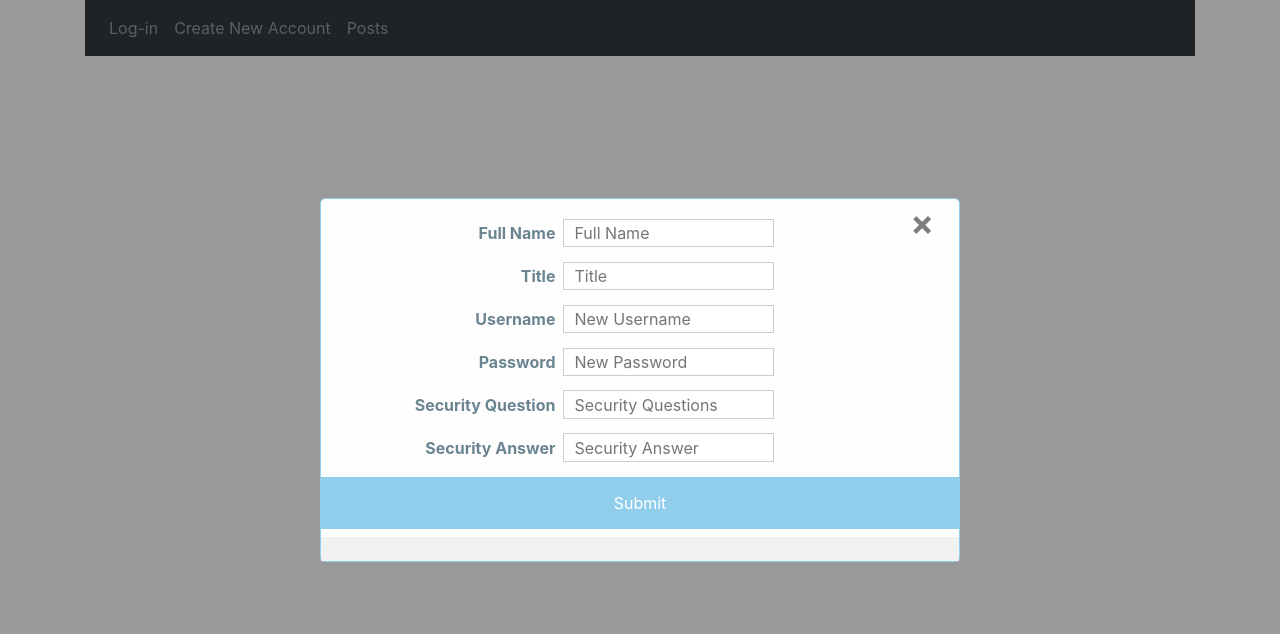
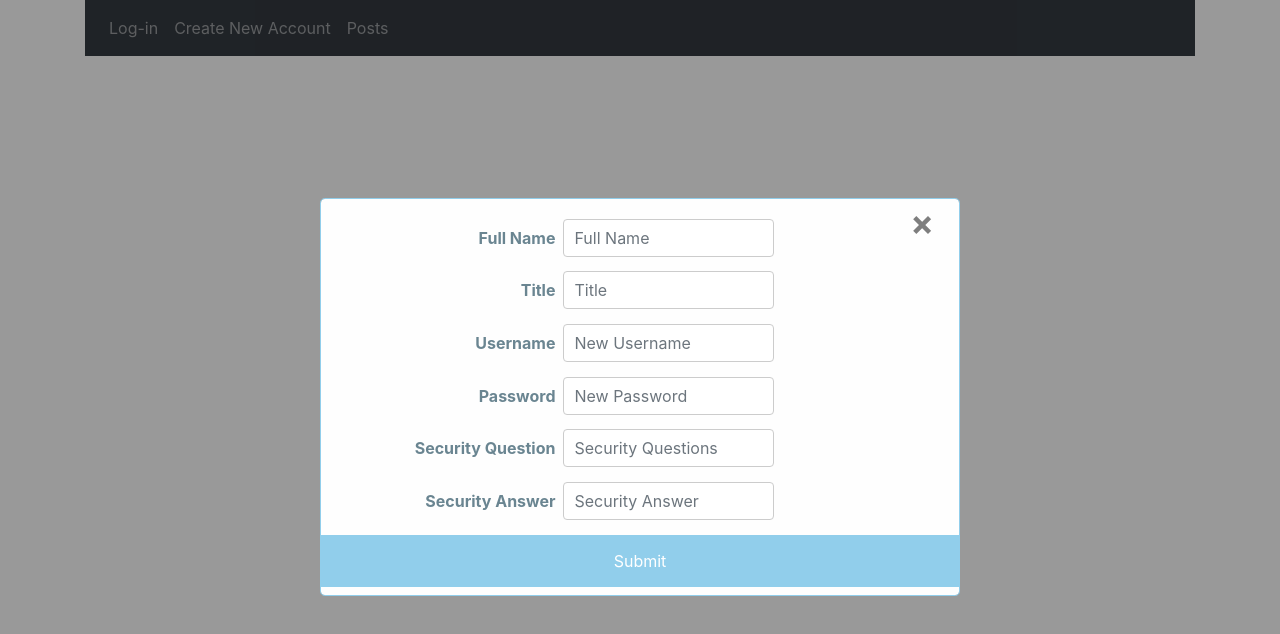
Before and after one commit to yhashim/mevnproject, a Vue app in the folder mevnproject/: page / in a window 1280 px wide. Both pictures are taken after a click on the button "New Account". Shown: the top 634 px of the page. Built offline with nearby package versions, Linux system fonts and the light colour scheme.

Commit message:
Work in progress...

```diff
--- a/mevnproject/src/components/CreateComponent.vue
+++ b/mevnproject/src/components/CreateComponent.vue
@@ -37,6 +37,7 @@
     </form>
   </div>
 </template>
+
 <script>
   export default {
     data(){
--- a/mevnproject/src/components/EditComponent.vue
+++ b/mevnproject/src/components/EditComponent.vue
@@ -35,7 +35,6 @@
 
 <script>
     export default {
-
       data() {
         return {
           Contact: {}
--- a/mevnproject/src/components/HomeComponent.vue
+++ b/mevnproject/src/components/HomeComponent.vue
@@ -11,6 +11,7 @@
       </div>
   </div>
  </template>
+
  <script>
  export default {
  }
--- /dev/null
+++ b/mevnproject/src/components/Login.vue
@@ -0,0 +1,217 @@
+<template>
+  <div class="container">
+  <!-- Intro page to application -->
+  <!-- Create New Account or Login With Existing -->
+    <h2>Welcome to MedBoard</h2>
+    <h5>a shift organizing and assigning program</h5>
+    <br>
+
+    <button onclick="document.getElementById('id02').style.display='block'" style="width:auto;">New Account</button>
+    <div id="id02" class="modal" style="padding-top: 13%; text-align: right; padding-left: 25%; padding-right: 25%;">
+      <form @submit.prevent="addAccount" class="modal-content animate">
+        <div class="imgcontainer">
+          <span onclick="document.getElementById('id02').style.display='none'" class="close" title="Close Modal">&times;</span>
+        </div>
+        <div class="login">
+            <p style="display: inline;"><b>Full Name</b></p>
+            <input style="display: inline; width: 33%;" type="text" placeholder="Full Name" name="fname" class="form-control" v-model="Account.fullName" required>
+            <br/>
+            <p style="display: inline;"><b>Title</b></p>
+            <input style="display: inline; width: 33%;" type="list" list="titles" placeholder="Title" name="title" class="form-control" v-model="Account.title" required>
+            <datalist id="titles">
+              <option value="Department Lead"></option>
+              <option value="Doctor"></option>
+              <option value="Nurse"></option>
+            </datalist>
+            <br/>
+            <p style="display: inline;"><b>Username</b></p>
+            <input style="display: inline; width: 33%;" type="text" placeholder="New Username" name="newuname" class="form-control" v-model="Account.userName" required>
+            <br/>
+            <p style="display: inline;"><b>Password</b></p>
+            <input style="display: inline; width: 33%;" type="password" placeholder="New Password" name="newpsw" class="form-control" v-model="Account.password" required>
+            <br/>
+            <p style="display: inline;"><b>Security Question</b></p>
+            <input style="display: inline; width: 33%;" type="list" list="sqs" placeholder="Security Questions" name="sqs" class="form-control" v-model="Account.securityQuestion" required>
+            <datalist id="sqs">
+              <option value="What was the name of your first childhood pet?"></option>
+              <option value="Where did your parents meet?"></option>
+              <option value="When did you meet your spouse?"></option>
+            </datalist>
+            <br/>
+            <p style="display: inline;"><b>Security Answer</b></p>
+            <input style="display: inline; width: 33%;" type="text" placeholder="Security Answer" name="sqa" class="form-control" v-model="Account.securityQuestionAnswer" required>
+          <br/>
+          <!-- <button class="btn btn-primary">Create</button> -->
+          <button type="submit">Submit</button>
+        </div>
+      </form>
+    </div>
+  </div>
+</template>
+
+<script>
+  export default {
+    data(){
+      return {
+        Account:{}
+      }
+    },
+    methods: {
+      addAccount(){
+        var uname = document.querySelectorAll('input[name="newuname"]')[0].value;
+        for (var i = 0; i<accts.length; i++){
+          if (uname == accts[i].getUname()) {
+            alert("The username: " + uname + " is unavailable.");
+            return;
+          }
+        }
+        let uri = 'http://localhost:4000/Accounts/add';
+          this.axios.Account(uri, this.Account).then(() => {
+             this.$router.push({name: 'Accounts'});
+          });
+        console.log("new page");
+        return;
+      }
+    }
+  }
+</script>
+
+<style>
+.container {
+  color: #6a8591;
+}
+
+h2 {
+  padding-top: 20%;
+  padding-bottom: 1.15%;
+}
+
+p {
+  padding-right: 1.25%;
+  text-align: right;
+}
+
+button {
+  margin-right: 0.15%;
+  margin-left: 0.15%;
+}
+
+.container {
+  text-align: center;
+}
+
+.forgot {
+  padding-right: 2.5%;
+  padding-bottom: 1.25%;
+}
+
+/* Full-width input fields */
+input[type=text], input[type=password], input[type=list] {
+  width: 100%;
+  padding: 1.15px 10px;
+  margin: 1.15% 29% 1.15% 0%;
+  display: inline-block;
+  border: 1px solid #ccc;
+  box-sizing: border-box;
+}
+
+/* Set a style for all buttons */
+button {
+  background-color: #91ceeb;
+  color: white;
+  padding: 14px 20px;
+  margin: 8px 0;
+  border: 0px solid white;
+  cursor: pointer;
+  width: 100%;
+}
+
+button:hover {
+  opacity: 0.8;
+}
+
+/* Extra styles for the cancel button */
+.cancelbtn {
+  width: auto;
+  padding: 10px 18px;
+  background-color: #91ceeb;
+}
+
+/* Center the image and position the close button */
+.imgcontainer {
+  text-align: center;
+  margin: 6px 0 6px 0;
+  position: relative;
+}
+
+span.psw {
+  float: right;
+  padding-top: 16px;
+}
+
+/* The Modal (background) */
+.modal {
+  display: none; /* Hidden by default */
+  position: fixed; /* Stay in place */
+  z-index: 1; /* Sit on top */
+  left: 0;
+  top: 0;
+  width: 100%; /* Full width */
+  height: 100%; /* Full height */
+  overflow: auto; /* Enable scroll if needed */
+  background-color: rgb(0,0,0); /* Fallback color */
+  background-color: rgba(0,0,0,0.4); /* Black w/ opacity */
+  padding-top: 18%;
+}
+
+/* Modal Content/Box */
+.modal-content {
+  background-color: #fefefe;
+  margin: 5% auto 15% auto; /* 5% from the top, 15% from the bottom and centered */
+  border: 1px solid #91ceeb;
+  width: 100%; /* Could be more or less, depending on screen size */
+}
+
+/* The Close Button (x) */
+.close {
+  position: absolute;
+  right: 25px;
+  top: 0;
+  color: #000;
+  font-size: 35px;
+  font-weight: bold;
+}
+
+.close:hover,
+.close:focus {
+  color: #81b4cc;
+  cursor: pointer;
+}
+
+/* Add Zoom Animation */
+.animate {
+  -webkit-animation: animatezoom 0.6s;
+  animation: animatezoom 0.6s
+}
+
+@-webkit-keyframes animatezoom {
+  from {-webkit-transform: scale(0)}
+  to {-webkit-transform: scale(1)}
+}
+
+@keyframes animatezoom {
+  from {transform: scale(0)}
+  to {transform: scale(1)}
+}
+
+/* Change styles for span and cancel button on extra small screens */
+@media screen and (max-width: 300px) {
+  span.psw {
+     display: block;
+     float: none;
+  }
+  .cancelbtn {
+     width: 100%;
+  }
+}
+</style>
--- a/mevnproject/src/main.js
+++ b/mevnproject/src/main.js
@@ -14,23 +14,26 @@
 
 Vue.config.productionTip = false;
 
-import Account from './components/Account.vue';
+import Login from './components/Login.vue';
+
 import HomeComponent from './components/HomeComponent.vue';
+
 import CreateComponent from './components/CreateComponent.vue';
 import IndexComponent from './components/IndexComponent.vue';
 import EditComponent from './components/EditComponent.vue';
 
 const routes = [
   {
-      name: 'account',
+      name: 'login',
       path: '/',
-      component: Account
+      component: Login
   },
   {
       name: 'home',
       path: '/home',
       component: HomeComponent
   },
+
   {
       name: 'create',
       path: '/create',
```
Also changed, not shown: mevnproject/src/components/Account.vue (+0 -9 lines). Lines whose indentation alone changed are shown as unchanged.
